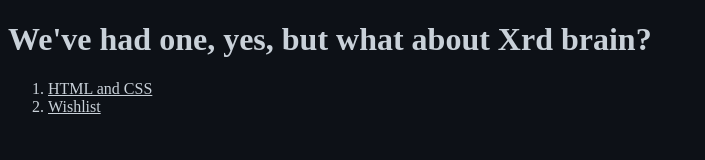
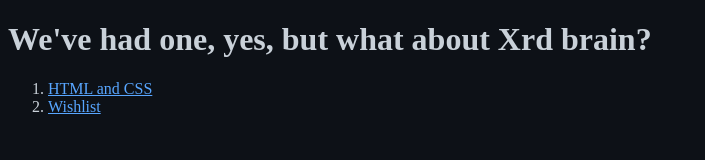
Before and after one commit to RadicalGarlic/xrd-brain, a plain HTML site: page index.html in a window 1280 px wide. Shown: the whole page, without its empty margins (0-705 px from the left). Drawn offline with Linux system fonts and the light colour scheme.

Commit message:
Adjusted color of hyperlinks

```diff
--- a/styles/default.css
+++ b/styles/default.css
@@ -2,3 +2,6 @@
     background-color: #0d1117;
     color: #c9d1d9;
 }
+a {
+    color: #58a6ff;
+}
```
